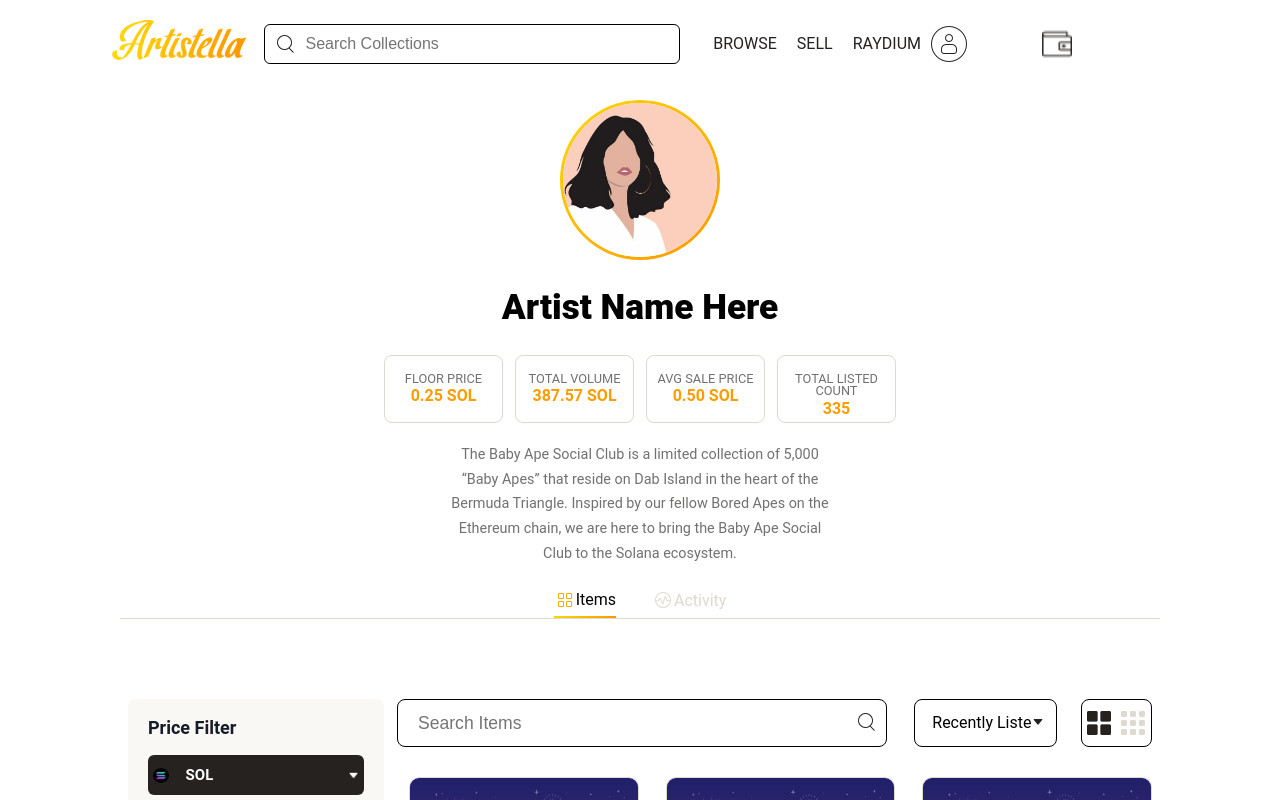
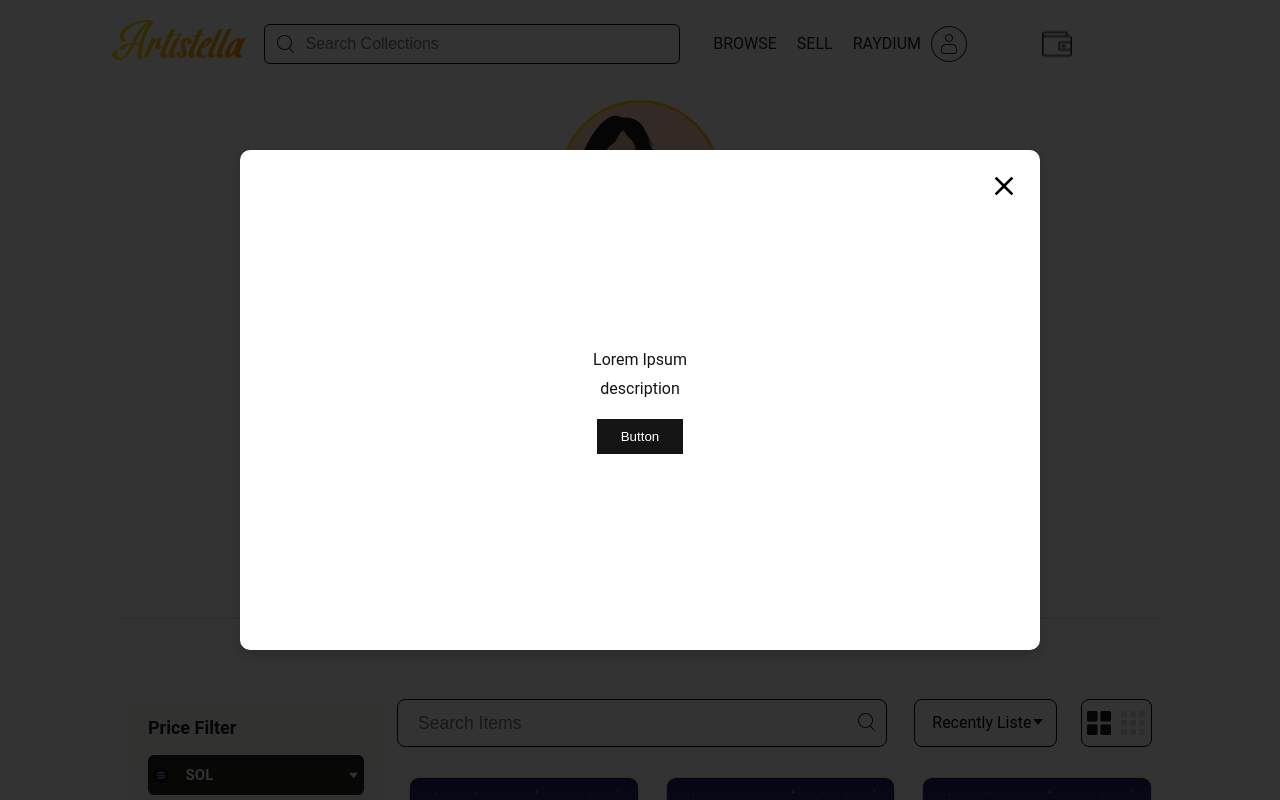
Before and after one commit to DAIOSFoundation/artistella-web, a React (Create React App) app: page /artist in a window 1280 px wide. Both pictures are taken after a click on the element 1057 px from the left and 44 px from the top of the page. Shown: the top 800 px of the page. Built offline with nearby package versions, Linux system fonts and the light colour scheme; a web font is replaced by a local one.

Commit message:
Modal Structure for Multiple Wallet Selection #3

```diff
--- a/package.json
+++ b/package.json
@@ -13,6 +13,8 @@
     "react": "^17.0.2",
     "react-dom": "^17.0.2",
     "react-helmet-async": "^1.2.2",
+    "react-icon": "^1.0.0",
+    "react-icons": "^4.3.1",
     "react-js-pagination": "^3.0.3",
     "react-router-dom": "^5.3.0",
     "react-scripts": "4.0.3",
--- /dev/null
+++ b/src/component/header/SetUpModal.js
@@ -0,0 +1,98 @@
+import React, { useRef, useEffect, useCallback } from 'react'
+import styled from 'styled-components'
+import { MdClose } from 'react-icons/md'
+
+const Background = styled.div`
+    width: 100%;
+    height: 100%;
+    background: rgba(0, 0, 0, 0.8);
+    position: fixed;
+    top: 0;
+    right: 0;
+    display: flex;
+    justify-content: center;
+    align-items: center;
+`
+
+const ModalWrapper = styled.div`
+    width: 800px;
+    height: 500px;
+    box-shadow: 0 5px 16px rgba(0, 0, 0, 0.2);
+    background: #fff;
+    color: #000;
+    display: grid;
+    position: relative;
+    z-index: 10;
+    border-radius: 10px;
+`
+
+const ModalContent = styled.div`
+    display: flex;
+    flex-direction: column;
+    justify-content: center;
+    align-items: center;
+    line-height:1.8;
+    color: #141414;
+
+    p{
+        margin-bottom: 1rem;
+    }
+
+    button{
+        padding: 10px 24px;
+        background: #141414;
+        color: #fff;
+        border: none;
+    }
+`
+
+const CloseModalButton = styled(MdClose)`
+    cursor: pointer;
+    position: absolute;
+    top: 20px;
+    right: 20px;
+    width: 32px;
+    height: 32px;
+    padding: 0;
+    z-index: 10;
+`
+
+export const SetUpModal = ({showModal, setShowModal}) => {
+    // const modalRef = useRef();
+
+    // const closeModal = e => { // 모달 외부 클릭시 닫힘
+    //     console.log(e);
+    //     if(modalRef.current === e.target){
+    //         setShowModal(false);
+    //     }
+    // };
+
+    const keyPress = useCallback(e => { // esc 입력시 모달 닫힘
+        if(e.key === 'Escape' && showModal){
+            setShowModal(false);
+        }
+    }, [setShowModal, showModal])
+
+    useEffect(() => {
+        document.addEventListener('keydown', keyPress);
+        return () => document.removeEventListener('keydown', keyPress);
+    }, [keyPress])
+
+    return (
+        <>
+            {showModal ? (
+                <Background>
+                    <ModalWrapper showModal={showModal}>
+                        <ModalContent>
+                            <h1>Lorem Ipsum</h1>
+                            <p>description</p>
+                            <button>Button</button>
+                        </ModalContent>
+                        <CloseModalButton aria-label='Close modal'
+                            onClick={() => setShowModal(prev => !prev)}/>
+                    </ModalWrapper>
+                </Background>
+            ) : null}
+        </>
+    )
+}
--- a/src/component/header/Wallet.js
+++ b/src/component/header/Wallet.js
@@ -1,6 +1,7 @@
 import React, { useEffect, useState } from 'react'
 import styled from "styled-components";
-import { useWallet } from './useWallet'
+import { useWallet } from './useWallet';
+import { SetUpModal } from './SetUpModal';
 
 const WalletD=styled.div`
     width: 90%;
@@ -74,6 +75,11 @@ const EmptyDiv = styled.div`
 function Wallet(){
     const { walletAddress, connectWallet } = useWallet();
     const [ isWallet, setWallet ] = useState(false);
+    const [showModal, setShowModal] = useState(false);
+
+    const openModal = () => {
+        setShowModal(prev => !prev); //toggle
+    }
 
     useEffect(() => {
 
@@ -91,14 +97,15 @@ function Wallet(){
                 <EmptyDiv>Welcome!</EmptyDiv>
             ) : (
                 <WalletD>
-                    <Walletdiv>
+                    <Walletdiv onClick={openModal}>
                         <Icon_wallet>
                             <ImgWallet src="images/icon-wallet.png" srcSet="images/icon-wallet@2x.png 2x, images/icon-wallet@3x.png 3x"/>
                         </Icon_wallet>
-                        <ConnectDiv onClick={connectWallet}>
+                        <ConnectDiv>
                             <span>Connect Wallet</span>
                         </ConnectDiv>
                     </Walletdiv>
+                    <SetUpModal showModal={showModal} setShowModal={setShowModal}/>
                 </WalletD>
             )}
         </Div>
```
Also changed, not shown: 1 other file (tests, documents, lock files or other folders).
